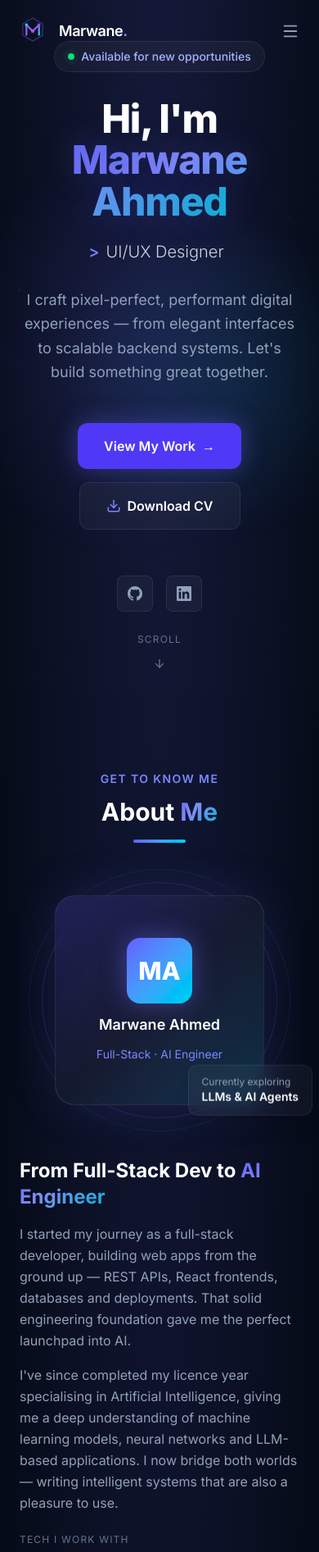
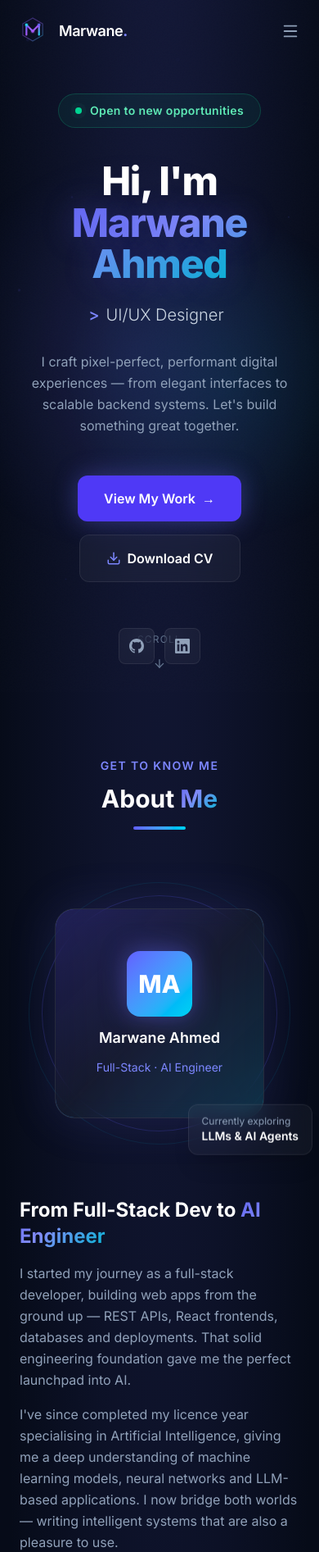
Before and after one commit to Marewane/modern_portfolio, a Next.js app: page / in a window 390 px wide. Shown: the top 1893 px of the page at 82% size. Built offline with nearby package versions, Linux system fonts and the light colour scheme.

Commit message:
fix: professional spacing polish - navbar clearance, badge redesign, section padding, mobile fixes

```diff
--- a/src/app/globals.css
+++ b/src/app/globals.css
@@ -85,7 +85,13 @@ html {
 
 /* ─── Layout Helpers ─────────────────────────────────────── */
 .section-pad {
-  padding: 6rem 0;
+  padding: 7rem 0;
+}
+
+@media (max-width: 768px) {
+  .section-pad {
+    padding: 5rem 0;
+  }
 }
 
 /* ─── Animated Gradient Border ───────────────────────────── */
--- a/src/components/About.tsx
+++ b/src/components/About.tsx
@@ -38,7 +38,7 @@ export default function About() {
         <div className="grid grid-cols-1 lg:grid-cols-2 gap-16 items-center">
           {/* Avatar / Visual */}
           <AnimatedSection direction="right" delay={0.1}>
-            <div className="relative flex justify-center lg:justify-start">
+            <div className="relative flex justify-center lg:justify-start min-h-[320px] items-center">
               {/* Rotating rings */}
               <div className="absolute inset-0 flex items-center justify-center">
                 <motion.div
--- a/src/components/Hero.tsx
+++ b/src/components/Hero.tsx
@@ -93,7 +93,7 @@ export default function Hero() {
   return (
     <section
       id="hero"
-      className="relative min-h-screen flex items-center justify-center overflow-hidden"
+      className="relative min-h-screen flex items-center justify-center overflow-hidden pt-20"
     >
       {/* Animated orbs */}
       <div className="absolute inset-0 pointer-events-none overflow-hidden">
@@ -126,10 +126,15 @@ export default function Hero() {
           initial={{ opacity: 0, scale: 0.8 }}
           animate={{ opacity: 1, scale: 1 }}
           transition={{ duration: 0.5, delay: 0.2 }}
-          className="inline-flex items-center gap-2 px-4 py-2 rounded-full glass border border-indigo-500/30 text-indigo-300 text-sm font-medium mb-8"
+          className="inline-flex items-center gap-2.5 px-5 py-2.5 rounded-full mb-10"
+          style={{
+            background: "rgba(16,185,129,0.08)",
+            border: "1px solid rgba(16,185,129,0.25)",
+            backdropFilter: "blur(12px)",
+          }}
         >
-          <span className="w-2 h-2 rounded-full bg-green-400 pulse-dot" />
-          Available for new opportunities
+          <span className="w-2 h-2 rounded-full bg-emerald-400 pulse-dot" />
+          <span className="text-emerald-300 text-sm font-semibold tracking-wide">Open to new opportunities</span>
         </motion.div>
 
         {/* Name */}
@@ -160,7 +165,7 @@ export default function Hero() {
           initial={{ opacity: 0, y: 20 }}
           animate={{ opacity: 1, y: 0 }}
           transition={{ duration: 0.6, delay: 0.65 }}
-          className="max-w-2xl mx-auto text-slate-400 text-lg mb-12 leading-relaxed"
+          className="max-w-xl mx-auto text-slate-400 text-base md:text-lg mb-12 leading-relaxed"
         >
           I craft pixel-perfect, performant digital experiences — from elegant
           interfaces to scalable backend systems. Let&apos;s build something great
@@ -204,7 +209,7 @@ export default function Hero() {
           initial={{ opacity: 0 }}
           animate={{ opacity: 1 }}
           transition={{ duration: 0.6, delay: 1 }}
-          className="flex items-center justify-center gap-4 mb-12"
+          className="flex items-center justify-center gap-3"
         >
           {[
             { icon: GitHubIcon, label: "GitHub", href: "https://github.com/Marewane" },
```
